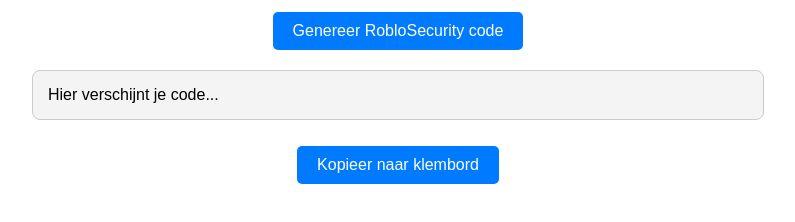
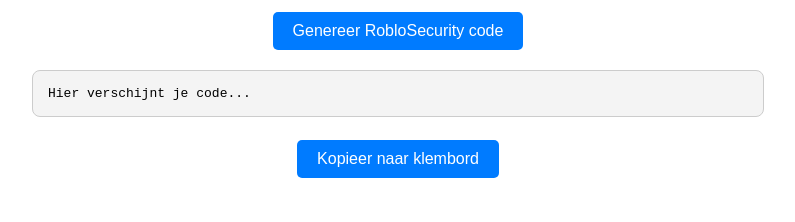
Before and after one commit to hacker12345227/roblox-tokens, a plain HTML site: page index.html in a window 1280 px wide. Shown: the part 128-350 px from the top of the page, without its empty margins (242-1037 px from the left). Drawn offline with Linux system fonts and the light colour scheme.

Commit message:
Update index.html

```diff
--- a/index.html
+++ b/index.html
@@ -41,7 +41,7 @@
 <body>
     <h1>RobloSecurity Generator</h1>
     <button id="generateBtn">Genereer RobloSecurity code</button>
-    <p id="output">Hier verschijnt je code...</p>
+    <pre id="output">Hier verschijnt je code...</pre>
     <button id="copyBtn">Kopieer naar klembord</button>
 
     <script src="script.js"></script>
```
